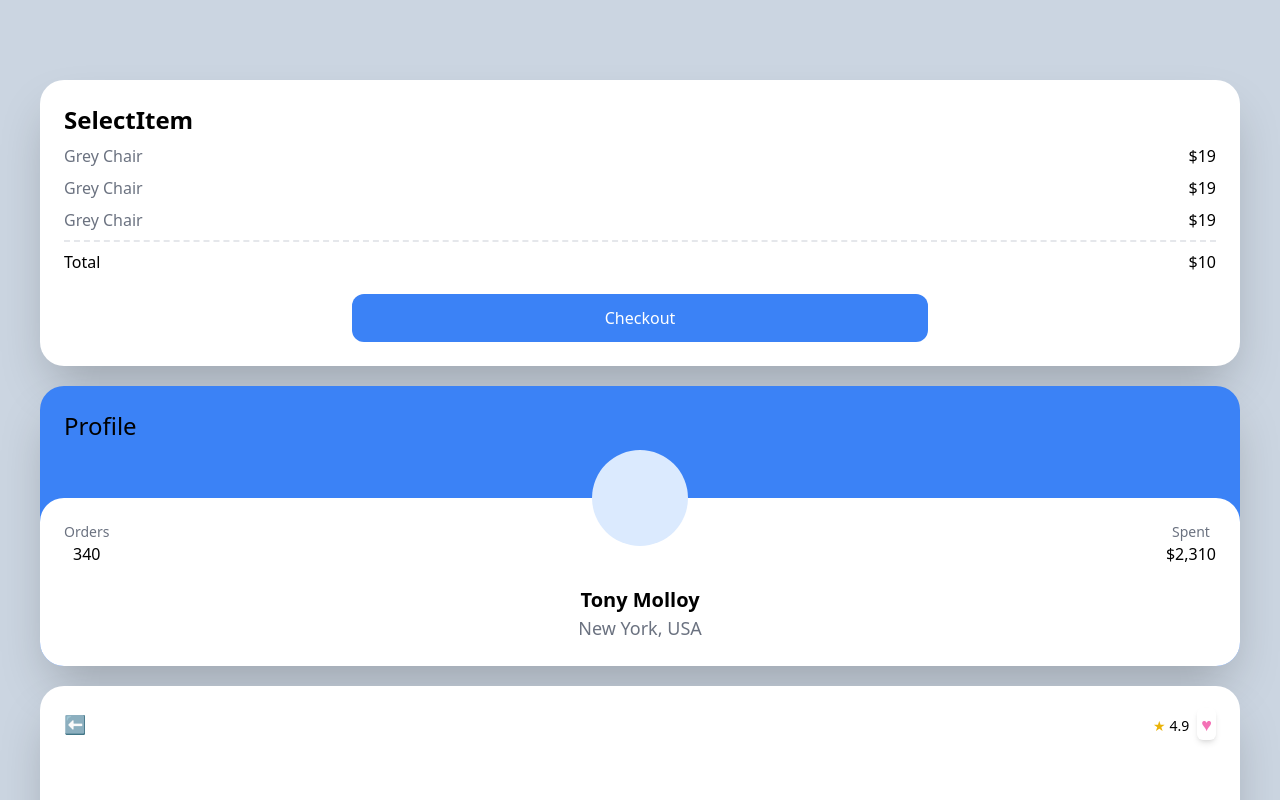
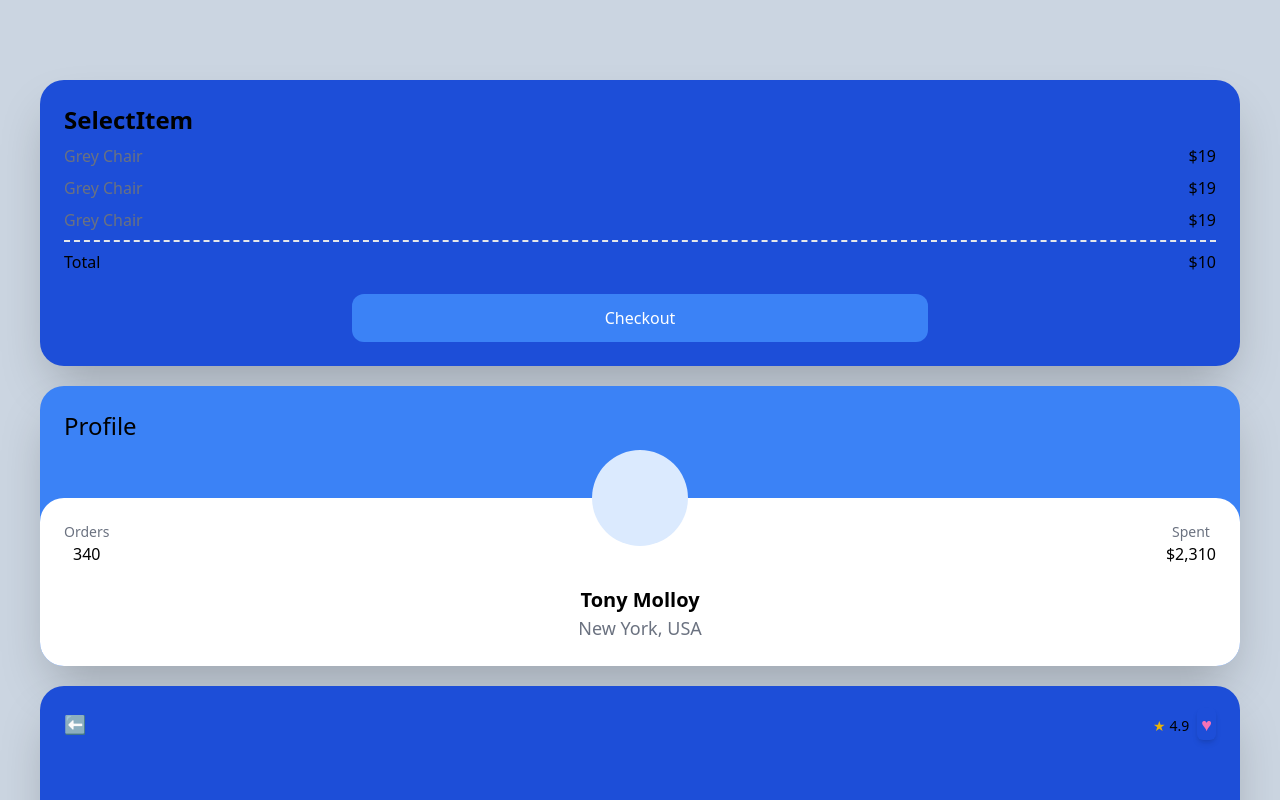
Before and after one commit to GwangjoGong/carrot-market, a Next.js app: page / in a window 1280 px wide. Shown: the top 800 px of the page. Built offline with nearby package versions, Linux system fonts and the light colour scheme.

Commit message:
4.9 Responsive Modifiers

```diff
--- a/pages/index.tsx
+++ b/pages/index.tsx
@@ -132,6 +132,10 @@ const Box = tw.div`
   p-6
   rounded-3xl
   shadow-2xl
+  sm:bg-red-400
+  md:bg-teal-500
+  lg:bg-slate-500
+  xl:bg-blue-700
 `;
 
 const BlueBox = tw.div`
@@ -283,6 +287,7 @@ const ProductHeart = tw.span`
 `;
 
 const ProductThumbnail = tw.div`
+  w-48
   aspect-square
 `;
 
```
